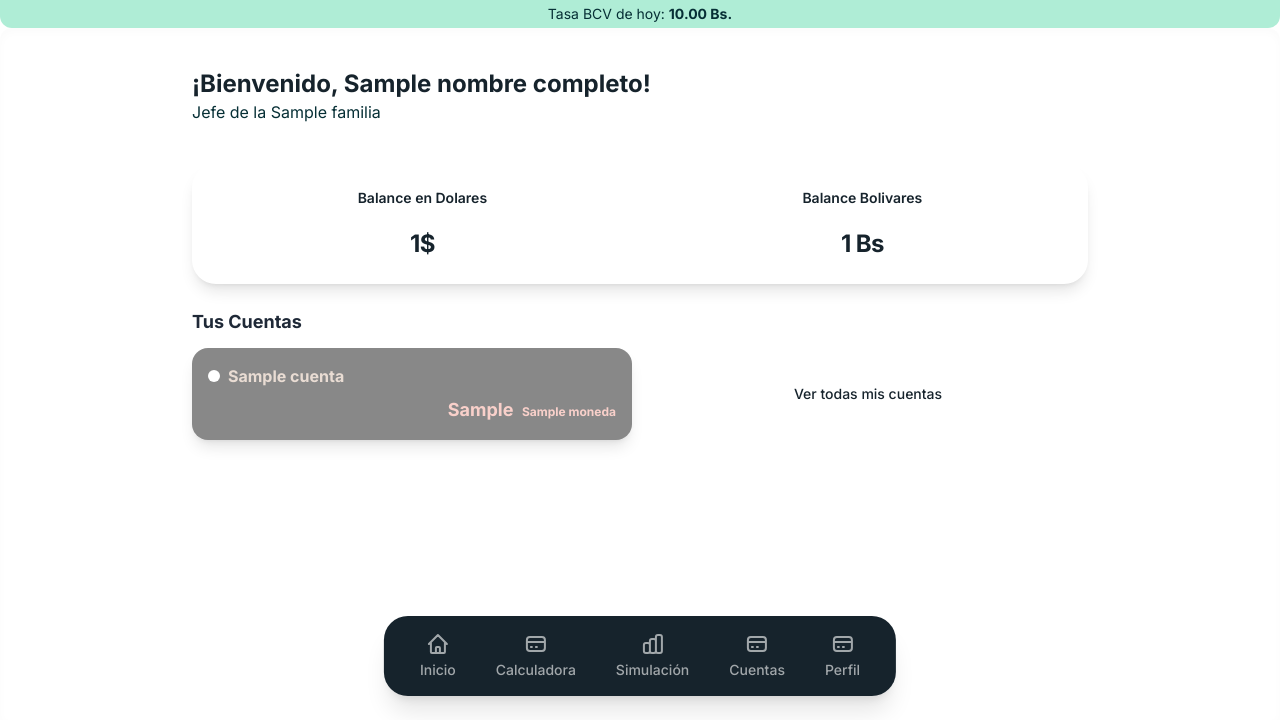
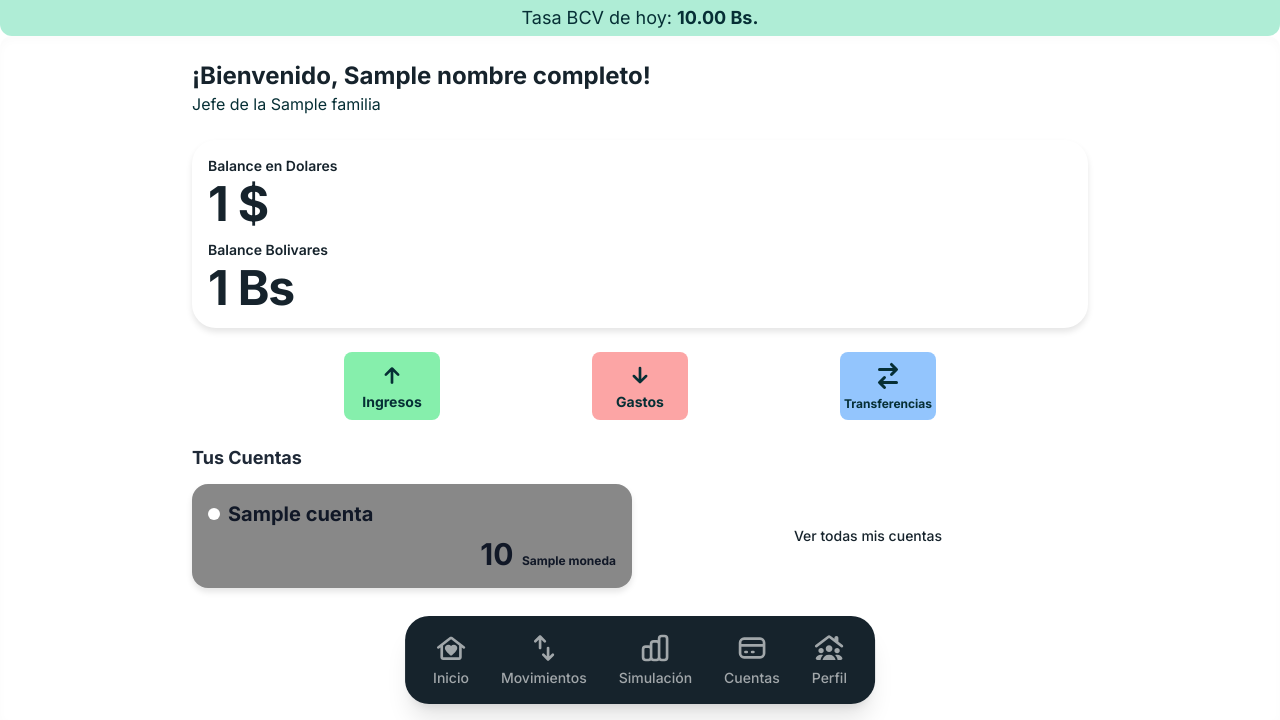
Before and after one commit to gnesy/koin, a Django app: template templates/dashboard.html in a window 1280 px wide. Shown: the part 80-800 px from the top of the page. Run offline with Django 5.2, Linux system fonts and the light colour scheme; the template is opened without the code that fills it: most values are stand-ins (such as "Sample title", 1, 10 or a date in 2020); some libraries are stand-ins or nearby versions.

Commit message:
Add income and expense management features with corresponding views and templates
- Created new template tags for color contrast filtering.
- Implemented income and expense views with forms for user input.
- Added routes for income and expense management in the URL configuration.
- Updated dashboard to display income and expense buttons.
- Enhanced the dashboard and movements templates for better user experience.
- Included error handling for insufficient funds in the expense view.
- Added functionality to display a history of transactions.

```diff
--- a/finances/models.py
+++ b/finances/models.py
@@ -77,7 +77,7 @@ class Cuenta(models.Model):
     color_cuenta = models.CharField(max_length=20, help_text="Código hexadecimal o nombre del color")
 
     def __str__(self):
-        return f"{self.nombre_cuenta} ({self.usuario.username})"
+        return f"{self.nombre_cuenta} | Saldo disponible: {self.saldo_inicial_cuenta} {self.moneda.codigo}"
 
 # Tabla de Categorías
 class Categoria(models.Model):
--- /dev/null
+++ b/finances/templatetags/color_filters.py
@@ -0,0 +1,39 @@
+from django import template
+
+# Registramos nuestra librería de filtros
+register = template.Library()
+
+@register.filter
+def color_contraste(hex_color):
+    """
+    Toma un color hexadecimal y devuelve una clase de Tailwind
+    ('text-white' o 'text-gray-900') para asegurar un buen contraste.
+    """
+    # Limpiamos el string por si viene con el símbolo '#' o está vacío
+    if not hex_color:
+        return 'text-gray-900'
+
+    hex_color = hex_color.lstrip('#')
+
+    # Manejamos hex de 3 caracteres (ej. 'FFF') expandiéndolo a 6 caracteres
+    if len(hex_color) == 3:
+        hex_color = ''.join([c*2 for c in hex_color])
+
+    try:
+        # Convertimos los valores hexadecimales a enteros RGB
+        r = int(hex_color[0:2], 16)
+        g = int(hex_color[2:4], 16)
+        b = int(hex_color[4:6], 16)
+
+        # Fórmula YIQ para calcular el brillo (luminancia)
+        yiq = ((r * 299) + (g * 587) + (b * 114)) / 1000
+
+        # Si el valor YIQ es mayor a 128, el fondo es claro -> usamos texto oscuro.
+        if yiq >= 128:
+            return 'text-gray-900'
+        else:
+            return 'text-white'
+
+    except ValueError:
+        # En caso de que el código hex no sea válido, retornamos un color por defecto
+        return 'text-gray-900'
--- a/koin/urls.py
+++ b/koin/urls.py
@@ -17,7 +17,7 @@ Including another URLconf
 from django.contrib import admin
 from django.urls import path
 from django.contrib.auth.views import LogoutView
-from finances.views import registro_usuario, dashboard, login_view, cuentas_view, editar_cuenta_view, eliminar_cuenta_view
+from finances.views import registro_usuario, dashboard, login_view, cuentas_view, editar_cuenta_view, eliminar_cuenta_view, ingreso_view, gasto_view, historial_movimientos_view
 
 urlpatterns = [
     path('admin/', admin.site.urls),
@@ -28,4 +28,7 @@ urlpatterns = [
     path("salir/", LogoutView.as_view(next_page="login"), name="logout"),
     path('cuentas/editar/<int:cuenta_id>/', editar_cuenta_view, name='editar_cuenta'),
     path('cuentas/eliminar/<int:cuenta_id>/', eliminar_cuenta_view, name='eliminar_cuenta'),
+    path('movimientos/add-ingreso/', ingreso_view, name='registrar_ingreso'),
+    path('movimientos/add-gasto/', gasto_view, name='registrar_gasto'),
+    path('movimientos/', historial_movimientos_view, name='historial_movimientos'),
 ]
--- a/templates/base_dashboard.html
+++ b/templates/base_dashboard.html
@@ -24,7 +24,7 @@
             </div>
 
         </header>
-        <div class="bg-mint-green rounded-b-xl text-sm text-deep-teal text-center py-1 z-10 ">
+        <div class="bg-mint-green rounded-b-xl text-sm md:text-base lg:text-lg text-deep-teal text-center py-1 z-10 ">
             <p class="">Tasa BCV de hoy: <span class="font-bold">{{ tasa_bcv_global|floatformat:2 }} Bs.</span></p>
         </div>
 
@@ -34,30 +34,30 @@
             {% endblock %}
         </main>
         <!-- ESTE ES EL DIV DEL DOCK BAR CORREGIDO -->
-        <div class="absolute bottom-4 sm:bottom-6 left-1/2 -translate-x-1/2 min-h-[4rem] py-2 px-4 sm:px-6 bg-charcoal-teal rounded-3xl shadow-xl flex items-center justify-center gap-2 sm:gap-4 z-50 w-max transition-all duration-300 ease-in-out">
+        <div class="absolute bottom-2 sm:bottom-4 left-1/2 -translate-x-1/2 min-h-[4rem] py-2 px-2 sm:px-4 bg-charcoal-teal rounded-3xl shadow-xl flex items-center justify-center  sm:gap-2 z-50 w-max transition-all duration-300 ease-in-out">
 
             <a href="{% url 'dashboard' %}" class="flex flex-col items-center justify-center w-auto px-3 py-2 rounded-2xl hover:bg-mint-green hover:text-charcoal-teal text-white/60 hover:scale-105 transition-all">
-                <svg class="w-6 h-6" fill="none" stroke="currentColor" viewBox="0 0 24 24"><path stroke-linecap="round" stroke-linejoin="round" stroke-width="2" d="M3 12l2-2m0 0l7-7 7 7M5 10v10a1 1 0 001 1h3m10-11l2 2m-2-2v10a1 1 0 01-1 1h-3m-6 0a1 1 0 001-1v-4a1 1 0 011-1h2a1 1 0 011 1v4a1 1 0 001 1m-6 0h6"></path></svg>
+                <svg class="w-6 h-6 md:w-7 md:h-7 lg:w-8 lg:h-8 " xmlns="http://www.w3.org/2000/svg" viewBox="0 0 24 24"><path fill="currentColor" d="M12.363 17.588q.162-.063.312-.188q.8-.725 1.525-1.425t1.263-1.375t.862-1.312t.325-1.238q0-1.1-.75-1.825T14.1 9.5q-.65 0-1.187.263T12 10.45q-.375-.425-.937-.687T9.9 9.5q-1.05 0-1.8.725t-.75 1.825q0 .6.325 1.238t.863 1.312T9.8 15.975t1.525 1.425q.15.125.313.188t.362.062t.363-.062M6 21q-.825 0-1.412-.587T4 19v-7.375L3 12.4q-.35.25-.75.2t-.65-.4t-.187-.75t.387-.65l8.975-6.875q.275-.2.588-.3t.637-.1t.638.1t.587.3l9 6.875q.325.25.375.65t-.2.75q-.25.325-.65.375t-.725-.2L20 11.625V19q0 .825-.587 1.413T18 21zm0-2h12v-8.9l-6-4.575L6 10.1zm0 0h12z"/></svg>
                 <p class="text-[12px] sm:text-sm mt-1 font-medium">Inicio</p>
             </a>
 
-            <a href="#" class="flex flex-col items-center justify-center w-auto px-3 py-2 hover:bg-mint-green rounded-2xl hover:text-charcoal-teal text-white/60 hover:scale-105 transition-all">
-                <svg class="w-6 h-6" fill="none" stroke="currentColor" viewBox="0 0 24 24"><path stroke-linecap="round" stroke-linejoin="round" stroke-width="2" d="M3 10h18M7 15h1m4 0h1m-7 4h12a3 3 0 003-3V8a3 3 0 00-3-3H6a3 3 0 00-3 3v8a3 3  0 003 3z"></path></svg>
-                <p class="text-[12px] sm:text-sm mt-1 font-medium">Calculadora</p>
+            <a href="{% url 'historial_movimientos' %}" class="flex flex-col items-center justify-center w-auto px-3 py-2 hover:bg-mint-green rounded-2xl hover:text-charcoal-teal text-white/60 hover:scale-105 transition-all">
+                <svg class="w-6 h-6 md:w-7 md:h-7 lg:w-8 lg:h-8 " xmlns="http://www.w3.org/2000/svg" viewBox="0 0 24 24"><path fill="currentColor" d="M8.288 12.713Q8 12.425 8 12V5.825L6.125 7.7q-.275.275-.687.275T4.725 7.7q-.3-.3-.3-.712t.3-.713L8.3 2.7q.15-.15.325-.213T9 2.425t.375.062t.325.213l3.6 3.6q.3.3.287.7t-.312.7q-.3.275-.7.288t-.7-.288L10 5.825V12q0 .425-.288.713T9 13t-.712-.288m6.337 8.8q-.175-.062-.325-.212l-3.6-3.6q-.3-.3-.287-.7t.312-.7q.3-.275.7-.288t.7.288L14 18.175V12q0-.425.288-.712T15 11t.713.288T16 12v6.175l1.875-1.875q.275-.275.688-.275t.712.275q.3.3.3.713t-.3.712L15.7 21.3q-.15.15-.325.213t-.375.062t-.375-.062"/></svg>
+                <p class="text-[12px] sm:text-sm mt-1 font-medium">Movimientos</p>
             </a>
 
             <a href="#" class="flex flex-col items-center justify-center w-auto px-3 py-2 hover:bg-mint-green rounded-2xl hover:text-charcoal-teal text-white/60 hover:scale-105 transition-all">
-                <svg class="w-6 h-6" fill="none" stroke="currentColor" viewBox="0 0 24 24"><path stroke-linecap="round" stroke-linejoin="round" stroke-width="2" d="M9 19v-6a2 2 0 00-2-2H5a2 2 0 00-2 2v6a2 2 0 002 2h2a2 2 0 002-2zm0 0V9a2 2 0 012-2h2a2 2 0 012 2v10m-6 0a2 2 0 002 2h2a2 2 0 002-2m0 0V5a2 2 0 012-2h2a2 2 0 012 2v14a2 2 0 01-2 2h-2a2 2 0 01-2-2z"></path></svg>
+                <svg class="w-6 h-6 md:w-7 md:h-7 lg:w-8 lg:h-8 " fill="none" stroke="currentColor" viewBox="0 0 24 24"><path stroke-linecap="round" stroke-linejoin="round" stroke-width="2" d="M9 19v-6a2 2 0 00-2-2H5a2 2 0 00-2 2v6a2 2 0 002 2h2a2 2 0 002-2zm0 0V9a2 2 0 012-2h2a2 2 0 012 2v10m-6 0a2 2 0 002 2h2a2 2 0 002-2m0 0V5a2 2 0 012-2h2a2 2 0 012 2v14a2 2 0 01-2 2h-2a2 2 0 01-2-2z"></path></svg>
                 <p class="text-[12px] sm:text-sm mt-1 font-medium">Simulación</p>
             </a>
 
             <a href="{% url 'cuentas' %}" class="flex flex-col items-center justify-center w-auto px-3 py-2 hover:bg-mint-green rounded-2xl hover:text-charcoal-teal text-white/60 hover:scale-105 transition-all">
-                <svg class="w-6 h-6" fill="none" stroke="currentColor" viewBox="0 0 24 24"><path stroke-linecap="round" stroke-linejoin="round" stroke-width="2" d="M3 10h18M7 15h1m4 0h1m-7 4h12a3 3 0 003-3V8a3 3 0 00-3-3H6a3 3 0 00-3 3v8a3 3  0 003 3z"></path></svg>
+                <svg class="w-6 h-6 md:w-7 md:h-7 lg:w-8 lg:h-8 " fill="none" stroke="currentColor" viewBox="0 0 24 24"><path stroke-linecap="round" stroke-linejoin="round" stroke-width="2" d="M3 10h18M7 15h1m4 0h1m-7 4h12a3 3 0 003-3V8a3 3 0 00-3-3H6a3 3 0 00-3 3v8a3 3  0 003 3z"></path></svg>
                 <p class="text-[12px] sm:text-sm mt-1 font-medium">Cuentas</p>
             </a>
 
             <a href="#" class="flex flex-col items-center justify-center w-auto px-3 py-2 hover:bg-mint-green rounded-2xl hover:text-charcoal-teal text-white/60 hover:scale-105 transition-all">
-                <svg class="w-6 h-6" fill="none" stroke="currentColor" viewBox="0 0 24 24"><path stroke-linecap="round" stroke-linejoin="round" stroke-width="2" d="M3 10h18M7 15h1m4 0h1m-7 4h12a3 3 0 003-3V8a3 3 0 00-3-3H6a3 3 0 00-3 3v8a3 3  0 003 3z"></path></svg>
+                <svg class="w-6 h-6 md:w-7 md:h-7 lg:w-8 lg:h-8 " xmlns="http://www.w3.org/2000/svg"  viewBox="0 0 24 24"><path fill="currentColor" d="M6 16q-.825 0-1.412-.587T4 14t.588-1.412T6 12t1.413.588T8 14t-.587 1.413T6 16m12 0q-.825 0-1.412-.587T16 14t.588-1.412T18 12t1.413.588T20 14t-.587 1.413T18 16m-6-1q-1.05 0-1.775-.725T9.5 12.5t.725-1.775T12 10t1.775.725t.725 1.775t-.725 1.775T12 15m-4.9 6q.175-.875.625-1.588t1.1-1.262t1.463-.85T12 17t1.713.3t1.462.85t1.1 1.263T16.9 21zm-3.825 0q-.525 0-.9-.35T2 19.85q0-.975 1.188-1.913T5.925 17q.425 0 .825.075t.775.225q-.75.725-1.25 1.663T5.6 21zM18.4 21q-.175-1.1-.675-2.037t-1.25-1.663q.375-.15.763-.225T18.05 17q1.55 0 2.75.938T22 19.85q0 .475-.375.813T20.7 21zM1.6 11.2q-.25-.35-.2-.75t.4-.65l8.975-6.875Q11.325 2.5 12 2.5t1.225.425L16 5.05V4.5q0-.625.438-1.062T17.5 3t1.063.438T19 4.5v2.85l3.2 2.45q.325.25.388.65t-.188.75t-.65.4t-.75-.2l-9-6.875L3 11.4q-.35.25-.75.2t-.65-.4"/></svg>
                 <p class="text-[12px] sm:text-sm mt-1 font-medium">Perfil</p>
             </a>
 
--- a/templates/dashboard.html
+++ b/templates/dashboard.html
@@ -1,12 +1,13 @@
 {% extends 'base_dashboard.html' %}
 {% load humanize %}
+{% load color_filters %}
 {% block title %}Dashboard - Koin{% endblock %}
 
 {% block content %}
 <div class="w-full max-w-4xl mx-auto space-y-6">
 
    <!--  INFORMACIÓN DEL USUARIO -->
-    <div class="flex justify-between items-center py-4 ">
+    <div class="flex justify-between items-center ">
         <div>
             <h1 class="text-2xl font-bold text-charcoal-teal">¡Bienvenido, {{ nombre_completo }}!</h1>
             <h2>Jefe de la {{ familia }}</h2>
@@ -14,26 +15,41 @@
     </div>
 
     <!-- CONTENEDOR BALANCE TOTAL -->
-    <div class=" rounded-3xl p-6 text-charcoal-teal shadow-lg relative">
-        <div class="flex justify-around items-center gap-8">
-            <div class="flex flex-col items-center gap-4">
-                <h2 class="text-koin-light text-sm font-semibold mb-1">Balance en Dolares</h2>
+    <div class=" rounded-3xl p-4 gap-2 text-charcoal-teal flex flex-col shadow-[0px_4px_6px_0px_rgba(0,_0,_0,_0.1)] relative">
+        <div class="flex flex-col justify-around items-start gap-3">
+            <div class="flex flex-col items-start gap-1">
+                <h2 class="text-koin-light text-sm font-semibold">Balance en Dolares</h2>
                 {% if total_usd < 0 %}
-                <p class="text-2xl font-bold text-red-500 tracking-tight">{{ total_usd|intcomma  }}$</p>
+                <p class="text-3xl font-bold text-red-500 tracking-tight md:text-4xl lg:text-4xl">{{ total_usd|intcomma  }} $</p>
                 {% else %}
-                <p class="text-2xl font-bold tracking-tight">{{ total_usd|intcomma  }}$</p>
+                <p class="text-3xl font-bold tracking-tight md:text-4xl lg:text-5xl">{{ total_usd|intcomma  }} $</p>
                 {% endif %}
             </div>
-            <div class="flex flex-col items-center gap-4">
-                <h2 class="text-koin-light text-sm font-semibold mb-1">Balance Bolivares</h2>
+            <div class="flex flex-col items-start gap-1">
+                <h2 class="text-koin-light text-sm font-semibold ">Balance Bolivares</h2>
                 {% if total_ves < 0 %}
-                <p class="text-2xl text-red-500 font-bold tracking-tight">{{ total_ves|intcomma  }} Bs</p>
+                <p class="text-3xl text-red-500 font-bold tracking-tight md:text-4xl lg:text-5xl">{{ total_ves|intcomma  }} Bs</p>
                 {% else %}
-                <p class="text-2xl  font-bold tracking-tight">{{ total_ves|intcomma  }} Bs</p>
+                <p class="text-3xl  font-bold tracking-tight md:text-4xl lg:text-5xl">{{ total_ves|intcomma  }} Bs</p>
                 {% endif %}
             </div>
         </div>
+
     </div>
+    <div class="flex justify-evenly ">
+            <a class="font-bold bg-green-300 hover:bg-green-400 hover:scale-105 hover:transition-all rounded-lg w-24  flex flex-col items-center p-2" href="{% url 'registrar_ingreso' %}">
+                <svg xmlns="http://www.w3.org/2000/svg" class="w-8 h-8" viewBox="0 0 24 24"><path fill="currentColor" d="m11 8.8l-2.9 2.9q-.275.275-.7.275t-.7-.275t-.275-.7t.275-.7l4.6-4.6q.3-.3.7-.3t.7.3l4.6 4.6q.275.275.275.7t-.275.7t-.7.275t-.7-.275L13 8.8V17q0 .425-.288.713T12 18t-.712-.288T11 17z"/></svg>
+                <p class="text-sm">Ingresos</p>
+            </a>
+            <a class="font-bold bg-red-300 hover:bg-red-400 hover:scale-105 hover:transition-all rounded-lg w-24  flex flex-col items-center p-2" href="{% url 'registrar_gasto' %}">
+                <svg xmlns="http://www.w3.org/2000/svg" class="w-8 h-8" viewBox="0 0 24 24"><path fill="currentColor" d="M11 14.2V6q0-.425.288-.712T12 5t.713.288T13 6v8.2l2.9-2.9q.275-.275.7-.275t.7.275t.275.7t-.275.7l-4.6 4.6q-.3.3-.7.3t-.7-.3l-4.6-4.6q-.275-.275-.275-.7t.275-.7t.7-.275t.7.275z"/></svg>
+                <p class="text-sm">Gastos</p>
+            </a>
+            <a class="font-bold bg-blue-300 hover:bg-blue-400 hover:scale-105 rounded-lg w-24  gap-1 flex flex-col items-center p-2">
+                <svg xmlns="http://www.w3.org/2000/svg" class="w-8 h-8" viewBox="0 0 16 16"><path fill="currentColor" d="M10.28 1.72a.75.75 0 1 0-1.06 1.06L10.44 4H3.75a.75.75 0 0 0 0 1.5h6.69L9.22 6.72a.75.75 0 0 0 1.06 1.06l2.5-2.5a.75.75 0 0 0 0-1.06zm-3.5 7.56a.75.75 0 0 0-1.06-1.06l-2.5 2.5a.75.75 0 0 0 0 1.06l2.5 2.5a.75.75 0 0 0 1.06-1.06L5.56 12h6.69a.75.75 0 0 0 0-1.5H5.56z"/></svg>
+                <p class="text-xs">Transferencias</p>
+            </a>
+        </div>
 
     <!-- SECCIÓN DINÁMICA DE CUENTAS -->
     <div>
@@ -43,16 +59,21 @@
 
             <!-- Bucle para mostrar las cuentas desde la base de datos (Máximo 3 según tu view) -->
             {% for cuenta in cuentas %}
-            <div style="background-color: {{ cuenta.color_cuenta }};" class="rounded-2xl p-4 flex flex-col min-h-[90px] shadow-lg ">
+            <div style="background-color: {{ cuenta.color_cuenta }};" class="rounded-2xl p-4 flex flex-col min-h-[90px] shadow-[0px_4px_6px_0px_rgba(0,_0,_0,_0.1)]">
                 <div  class="flex content-center items-center gap-2">
-                    <div class=" bg-white rounded-full w-3 h-3 text-white"></div>
-                    <span class="text-charcoal-teal invert font-bold text-center">{{ cuenta.nombre_cuenta }}</span>
+                    <div class=" bg-white rounded-full w-3 h-3"></div>
+                    <!-- A ESTO QUIERO APLICAR LA FUNCIÓN DE LOS COLORES -->
+                    <span class= "{{ cuenta.color_cuenta|color_contraste }} font-bold text-start md:text-lg lg:text-xl">{{ cuenta.nombre_cuenta }}</span>
                 </div>
                 <div class="mt-2 text-right">
-                    <span class="text-lg font-bold invert text-deep-teal">{{ cuenta.saldo_inicial_cuenta }}</span>
-                    <span class="text-xs  font-bold invert ml-1">{{ cuenta.moneda }}</span>
+                    <!-- A ESTO QUIERO APLICAR LA FUNCIÓN DE LOS COLORES -->
+                    <span class="text-lg font-bold {{ cuenta.color_cuenta|color_contraste }} md:text-2xl lg:text-3xl">{{ cuenta.saldo_inicial_cuenta|intcomma }}</span>
+                    <!-- A ESTO QUIERO APLICAR LA FUNCIÓN DE LOS COLORES -->
+                    <span class="text-xs font-bold {{ cuenta.color_cuenta|color_contraste }} ml-1">{{ cuenta.moneda }}</span>
                 </div>
             </div>
+            <!-- Botón de "Ver más" (Solo aparece si hay al menos 1 cuenta) -->
+
             {% empty %}
             <!-- Mensaje si no hay cuentas registradas -->
             <div class="col-span-2 text-center py-6 bg-white rounded-2xl border border-dashed border-gray-300">
@@ -60,22 +81,20 @@
                 <a href="{% url 'cuentas' %}" class="text-deep-teal font-bold hover:underline">Ir a Cuentas para empezar</a>
             </div>
             {% endfor %}
-
-            <!-- Botón de "Ver más" (Solo aparece si hay al menos 1 cuenta) -->
-            {% if total_cuentas == 1 %}
-            <a href="{% url 'cuentas' %}" class="flex flex-col items-start justify-end min-h-[90px] ">
+            {% if total_cuentas == 0 %}
+            {% elif total_cuentas == 1 %}
+            <a href="{% url 'cuentas' %}" class="flex flex-col items-start justify-center min-h-[90px] hover:underline">
                 <span class=" text-charcoal-teal font-medium text-center text-sm">Ver todas mis cuentas</span>
             </a>
             {% elif total_cuentas == 2 %}
-            <a href="{% url 'cuentas' %}" class="flex flex-col items-start min-h-[90px] ml-2">
+            <a href="{% url 'cuentas' %}" class="flex flex-col items-start min-h-[90px] ml-2 hover:underline">
                 <span class=" text-charcoal-teal font-medium text-center text-sm">Ver todas mis cuentas</span>
             </a>
             {% else %}
-            <a href="{% url 'cuentas' %}" class="flex flex-col justify-center items-center min-h-[90px] ">
+            <a href="{% url 'cuentas' %}" class="flex flex-col justify-center items-center min-h-[90px] hover:underline">
                 <span class=" text-charcoal-teal font-medium text-center text-sm">Ver todas mis cuentas</span>
             </a>
             {% endif %}
-
         </div>
     </div>
 
```
Also changed, not shown: finances/forms.py (+49 -1 lines), finances/views.py (+88 -5 lines), templates/gasto.html (added, +66 -0 lines), templates/ingreso.html (added, +51 -0 lines), templates/movimientos.html (added, +101 -0 lines), db.sqlite3, finances/templatetags/__init__.py (added).
